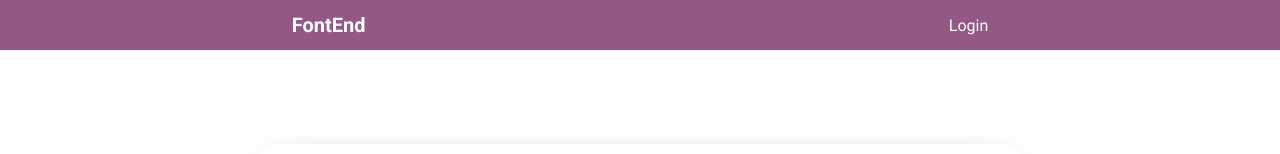
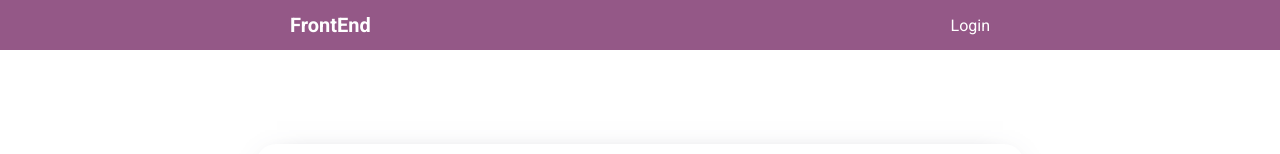
Before and after one commit to Daxmi/social-client, a React (Create React App) app: page /login in a window 1280 px wide. Shown: the top 154 px of the page. Built offline with nearby package versions, Linux system fonts and the light colour scheme; no server answers.

Commit message:
changed omitted url

```diff
--- a/src/components/Navbar.jsx
+++ b/src/components/Navbar.jsx
@@ -8,7 +8,7 @@ const Navbar = ({ user }) => {
     <div className="navbar">
       <span className="logo">
         <Link className="link" to="/">
-          FontEnd
+          FrontEnd
         </Link>
       </span>
       {user ? (
--- a/src/pages/Login.jsx
+++ b/src/pages/Login.jsx
@@ -4,15 +4,15 @@ import Github from "../img/github.png";
 
 const Login = () => {
   const google = () => {
-    window.open("http://localhost:5000/auth/google", "_self");
+    window.open("https://social-login-react.herokuapp.com/auth/google", "_self");
   };
 
   const github = () => {
-    window.open("http://localhost:5000/auth/github", "_self");
+    window.open("https://social-login-react.herokuapp.com/auth/github", "_self");
   };
 
   const facebook = () => {
-    window.open("http://localhost:5000/auth/facebook", "_self");
+    window.open("https://social-login-react.herokuapp.com/auth/facebook", "_self");
   };
 
   return (
```
